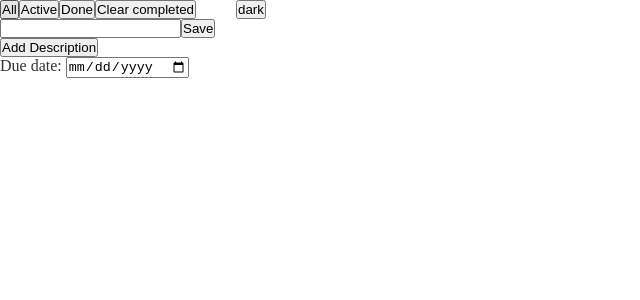
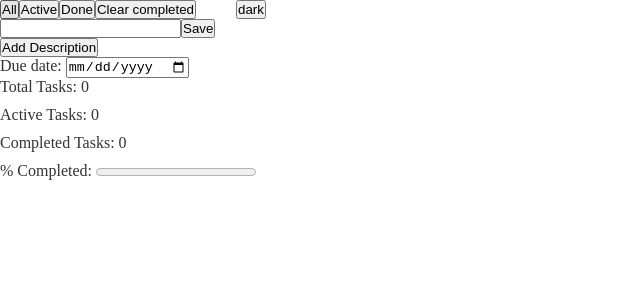
Before and after one commit to prs-dev/todo, a React (Vite) app: page / in a window 1280 px wide. Shown: the top 300 px of the page, without its empty margins (0-640 px from the left). Built offline with nearby package versions, Linux system fonts and the light colour scheme.

Commit message:
stats of tasks

```diff
--- a/src/TodoItem.jsx
+++ b/src/TodoItem.jsx
@@ -15,12 +15,12 @@ const TodoItem = ({ item, list, setList }) => {
   const colorOfDue = (date) => {
     const current = new Date()
     const due = new Date(date)
-    if(current < due) return 'green'
-    if(current > due && !current === due) return 'red'
-    return 'orange'
-    // if(current === due) return 'orange'
-    // if(current > due) return 'red'
-    // return 'green'
+    // if(current < due) return 'green'
+    // if(current > due && !current === due) return 'red'
+    // return 'orange'
+    if(current === due) return 'orange'
+    if(current > due) return 'red'
+    return 'green'
     console.log("current", current, date)
 
   }
--- a/src/TodoList.jsx
+++ b/src/TodoList.jsx
@@ -39,7 +39,24 @@ const TodoList = () => {
     localStorage.setItem('filter', filterState)
   }, [filterState])
 
-  console.log(list)
+  const stats = () => {
+    const total = list.length
+    const active = list.filter(item => item.completed === false).length
+    const completed = list.filter(item => item.completed !== false).length
+    const percentCompleted = (completed / total) * 100
+    return {
+      total,
+      active,
+      completed,
+      percentCompleted
+    }
+  }
+
+  const s = stats()
+
+  // console.log(stats())
+
+  // console.log(list)
   return (
     <div className={darkMode ? 'light' : "dark"}>
       <div style={{
@@ -57,6 +74,15 @@ const TodoList = () => {
           <TodoItem item={item} list={list} setList={setList} setTask={setTask} />
         ))}
       </ul>
+      {/* stats */}
+      <div style={{display: "flex", flexDirection: "column", gap: "10px"}}>
+        <p>Total Tasks: {s.total}</p>
+        <p>Active Tasks: {s.active}</p>
+        <p>Completed Tasks:  {s.completed}</p>
+        <div>
+          % Completed: <progress value={s.percentCompleted} max="100">{s.percentCompleted}</progress>
+        </div>
+      </div>
     </div>
   )
 }
```
